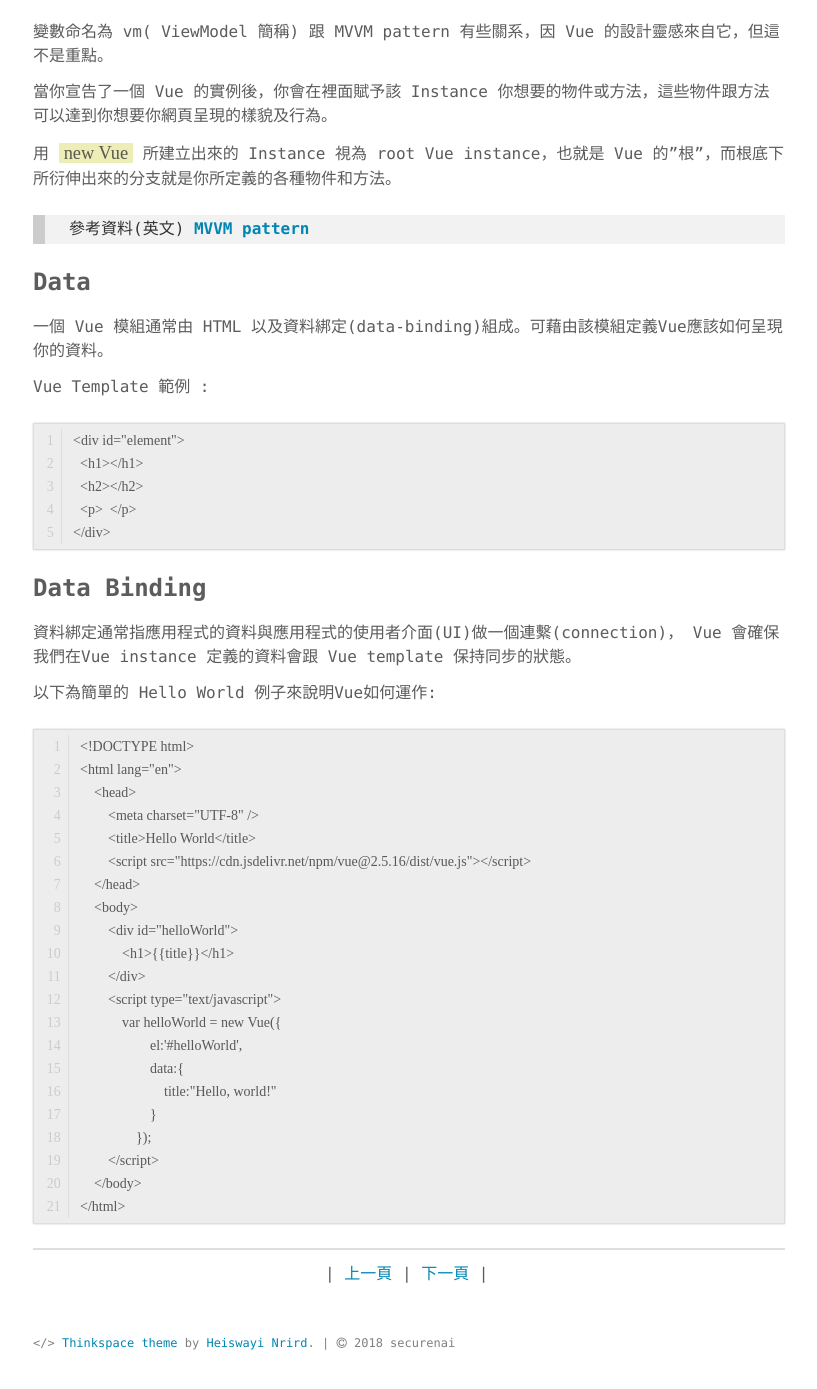
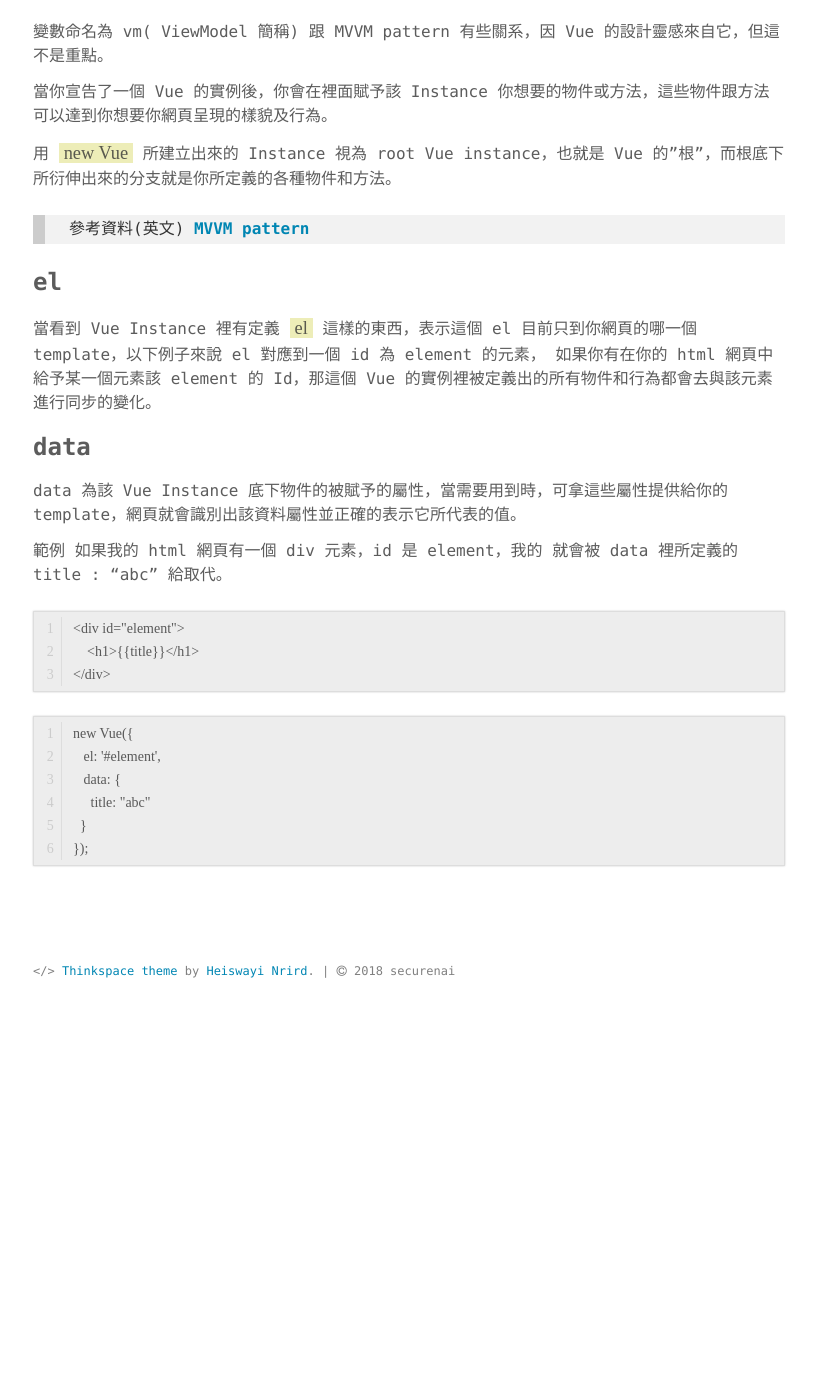
Before and after one commit to securenai/securenai.github.io, a Jekyll site: the page built from vue/vue_page2.md, in a window 1280 px wide and 1400 px high, scrolled down 449 px. Shown: the top 1389 px of the window, without its empty margins (231-1048 px from the left). Built offline with Jekyll 4.4.1, drawn with Linux system fonts in a browser that asks for light colours; our own code applies the rules of GitHub Pages for plain Markdown files; after the commit the page ends 1477 px from its top, so only the background shows below that.

Commit message:
Update vue_page2.md

````diff
--- a/vue/vue_page2.md
+++ b/vue/vue_page2.md
@@ -34,51 +34,28 @@ var vm = new Vue({
 > 參考資料(英文) **<a href="https://en.wikipedia.org/wiki/Model%E2%80%93view%E2%80%93viewmodel" target="_blank"> MVVM pattern</a>**
 
 
-### Data
-一個 Vue 模組通常由 HTML 以及資料綁定(data-binding)組成。可藉由該模組定義Vue應該如何呈現你的資料。
+### el
+當看到 Vue Instance 裡有定義 `el` 這樣的東西，表示這個 el 目前只到你網頁的哪一個 template，以下例子來說 el 對應到一個 id 為 element 的元素，
+如果你有在你的 html 網頁中給予某一個元素該 element 的 Id，那這個 Vue 的實例裡被定義出的所有物件和行為都會去與該元素進行同步的變化。
 
-Vue Template 範例 :
+
+### data
+data 為該 Vue Instance 底下物件的被賦予的屬性，當需要用到時，可拿這些屬性提供給你的 template，網頁就會識別出該資料屬性並正確的表示它所代表的值。
+
+範例
+如果我的 html 網頁有一個 div 元素，id 是 element，我的 {{title}} 就會被 data 裡所定義的 title : "abc" 給取代。
+
 ```
 <div id="element">
-  <h1>{{ property1 }}</h1>
-  <h2>{{ property2 }}</h2>
-  <p> {{ property3 }} </p>
+    <h1>{% raw %}{{title}}{% endraw %}</h1>
 </div>
 ```
 
-### Data Binding
-
-資料綁定通常指應用程式的資料與應用程式的使用者介面(UI)做一個連繫(connection)， Vue 會確保我們在Vue instance 定義的資料會跟 Vue template 保持同步的狀態。
-
-以下為簡單的 Hello World 例子來說明Vue如何運作:
 ```
-<!DOCTYPE html>
-<html lang="en">
-    <head>
-	<meta charset="UTF-8" />
-	<title>Hello World</title>
-	<script src="https://cdn.jsdelivr.net/npm/vue@2.5.16/dist/vue.js"></script>
-    </head>
-    <body>
-	<div id="helloWorld">
-	    <h1>{% raw %}{{title}}{% endraw %}</h1>
-	</div>
-	<script type="text/javascript">
-	    var helloWorld = new Vue({
-		    el:'#helloWorld',
-		    data:{
-		        title:"Hello, world!"
-		    }
-		});
-	</script>
-    </body>
-</html>
+new Vue({
+   el: '#element',
+   data: {
+     title: "abc"
+  }
+});
 ```
-
----
-<div class="pagenation_center">
-  <div  class="pagenation_center_inner">
-  |<a class="pagenation_link" href="react/"> 上一頁</a> |
-   <a class="pagenation_link" href="/react/react_page2"> 下一頁 </a> |
-  </div>
-</div>
````
